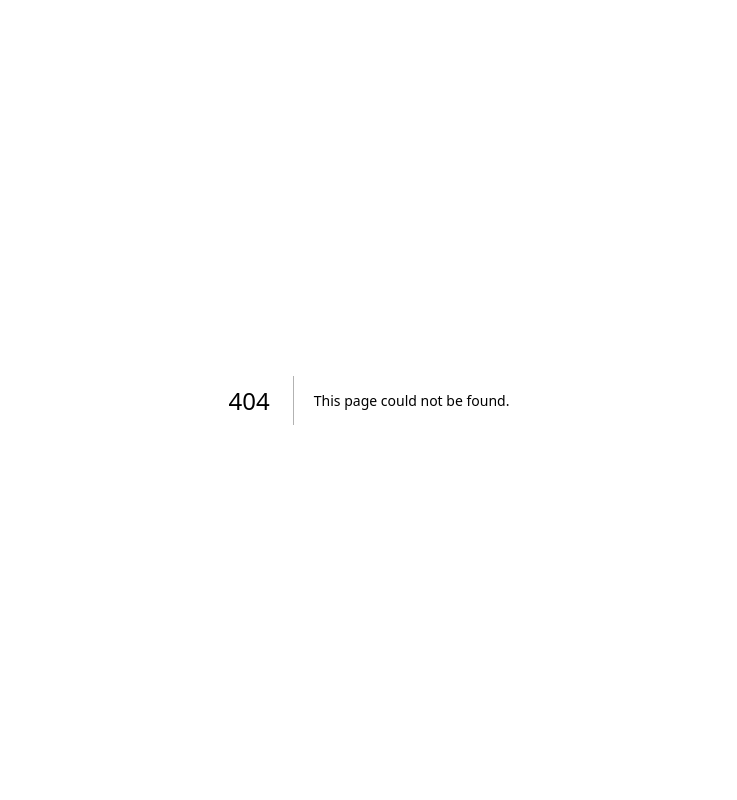
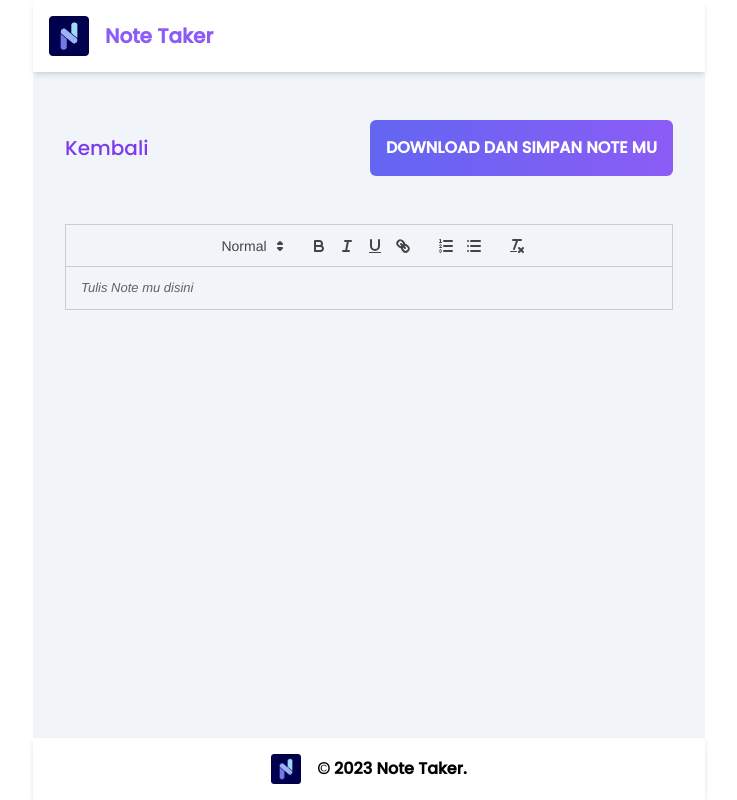
Before and after one commit to NichoAdhyatma/note-taker-web, a Next.js app: page /edit-note in a window 1280 px wide. Before the commit this address had no page. Shown: the whole page, without its empty margins (271-1008 px from the left). Built offline with nearby package versions, Linux system fonts and the light colour scheme.

Commit message:
edit-note-page

```diff
--- a/src/app/components/button.tsx
+++ /dev/null
@@ -1,7 +0,0 @@
-export default function Button({ children, href }: { children: React.ReactNode, href: string }) {
-  return (
-    <a href={href} target="blank" className="bg-gradient-to-r from-indigo-500 to-violet-500 p-4 text-white rounded-md hover:cursor-pointer font-semibold uppercase hover:brightness-110 hover:scale-[0.95] active:brightness-125 transition-all">
-      {children}
-    </a>
-  );
-}
--- a/src/app/components/note.tsx
+++ /dev/null
@@ -1,21 +0,0 @@
-import Button from "./button";
-import Image from "next/image";
-import AppImage from "../assets/app-image.png"
-
-export default function Note() {
-  return (
-    <div
-      className={
-        "p-4 flex flex-col items-center gap-4 overflow-y-scroll max-h-screen text-center mt-4"
-      }
-    >
-      <h1 className="text-2xl font-bold">Note Taker</h1>
-      <Image src={AppImage} alt={"app-image"} className="my-4"/>
-      <p className="text-md">
-        Download Aplikasi <span className="text-violet-600 font-semibold">Note Taker</span> dan bagikan Catatan mu di sini !
-      </p>
-      <Button href="https://play.google.com/store/apps/details?id=com.agilepdbl.note_taker">Donwload Sekarang</Button>
-
-    </div>
-  );
-}
--- /dev/null
+++ b/src/app/edit-note/page.tsx
@@ -0,0 +1,22 @@
+"use client";
+
+import MainLayout from "../../components/main-layout";
+import TextEditor from "@/components/text-editor";
+import Button from "@/components/button";
+import Link from "next/link";
+
+export default function About() {
+  return (
+    <MainLayout>
+      <div className="flex items-center gap-4 justify-between p-4">
+        <Link href={"/"} className="text-bold text-violet-600 hover:underline text-xl">Kembali</Link>
+        <Link href="https://openinapp.co/p1ocf" target="blank">
+          <Button type="primary">Download dan Simpan Note mu</Button>
+        </Link>
+      </div>
+      <div className="p-4">
+        <TextEditor />
+      </div>
+    </MainLayout>
+  );
+}
--- a/src/app/main-layout.tsx
+++ /dev/null
@@ -1,15 +0,0 @@
-export default function MainLayout({
-  children,
-}: {
-  children: React.ReactNode;
-}) {
-  return (
-    <div
-      className={
-        "max-w-2xl bg-slate-100 mx-auto parent min-h-screen max-h-screen"
-      }
-    >
-      {children}
-    </div>
-  );
-}
--- a/src/app/page.tsx
+++ b/src/app/page.tsx
@@ -1,14 +1,30 @@
-import Footer from "./components/footer";
-import Navbar from "./components/navbar";
-import Note from "./components/note";
-import MainLayout from "./main-layout";
+import MainLayout from "../components/main-layout";
+import Button from "@/components/button";
+import Image from "next/image";
+import AppImage from "../assets/app-image.png";
+import Link from "next/link";
 
 export default function Home() {
   return (
     <MainLayout>
-      <Navbar />
-      <Note />
-      <Footer />
+      <h1 className="text-2xl font-bold">Note Taker</h1>
+      <Image src={AppImage} alt={"app-image"} className="my-4" />
+      <p className="text-md">
+        Download Aplikasi{" "}
+        <span className="text-violet-600 font-semibold">Note Taker</span> dan
+        bagikan Catatan mu di sini !
+      </p>
+      <div className="flex flex-col gap-8 mt-4 items-center">
+        <Link
+          href="https://play.google.com/store/apps/details?id=com.agilepdbl.note_taker"
+          target="blank"
+        >
+          <Button type="primary">Donwload Sekarang</Button>
+        </Link>
+        <Link href={"/edit-note"}>
+          <Button type="secondary">Coba Tulis Catatan</Button>
+        </Link>
+      </div>
     </MainLayout>
   );
 }
--- /dev/null
+++ b/src/components/button.tsx
@@ -0,0 +1,19 @@
+export default function Button({
+  children,
+  type,
+}: {
+  children: React.ReactNode;
+  type: string;
+}) {
+  return (
+    <button
+      className={
+        type === "primary"
+          ? `bg-gradient-to-r from-indigo-500 to-violet-500 p-4 text-white rounded-md hover:cursor-pointer font-semibold uppercase hover:brightness-110 hover:scale-[0.97] active:brightness-125 transition-all`
+          : `p-4 border-2 text-violet-600 font-semibold border-violet-500 rounded-md cursor-pointer hover:scale-[0.97] transition-all uppercase`
+      }
+    >
+      {children}
+    </button>
+  );
+}
--- /dev/null
+++ b/src/components/main-layout.tsx
@@ -0,0 +1,26 @@
+import Navbar from "./navbar";
+import Footer from "./footer";
+
+export default function MainLayout({
+  children,
+}: {
+  children: React.ReactNode;
+}) {
+  return (
+    <div
+      className={
+        "max-w-2xl bg-slate-100 mx-auto parent min-h-screen max-h-screen"
+      }
+    >
+      <Navbar />
+      <div
+        className={
+          "p-4 flex flex-col gap-4 overflow-y-scroll max-h-screen text-center mt-4"
+        }
+      >
+        {children}
+      </div>
+      <Footer />
+    </div>
+  );
+}
--- /dev/null
+++ b/src/components/text-editor.tsx
@@ -0,0 +1,18 @@
+"use client";
+
+import React, { useState } from "react";
+import ReactQuill from "react-quill";
+import "react-quill/dist/quill.snow.css";
+
+export default function TextEditor() {
+  const [value, setValue] = useState("");
+
+  return (
+    <ReactQuill
+      theme="snow"
+      value={value}
+      onChange={setValue}
+      placeholder="Tulis Note mu disini"
+    />
+  );
+}
```
Also changed, not shown: src/assets/app-image.png (renamed from src/app/assets/app-image.png), src/assets/app-logo.png (renamed from src/app/assets/app-logo.png), src/components/footer.tsx (renamed from src/app/components/footer.tsx), src/components/navbar.tsx (renamed from src/app/components/navbar.tsx).
